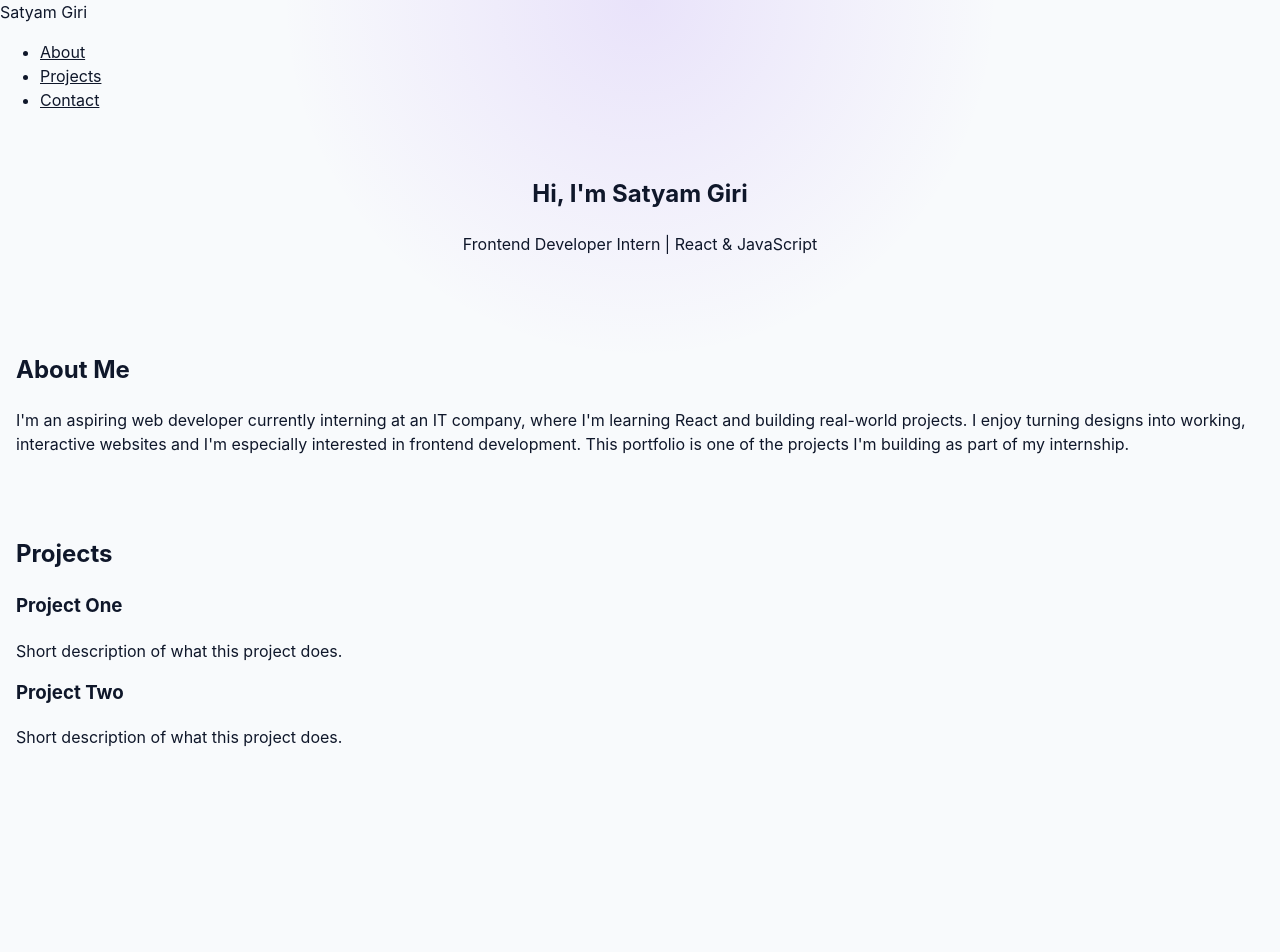
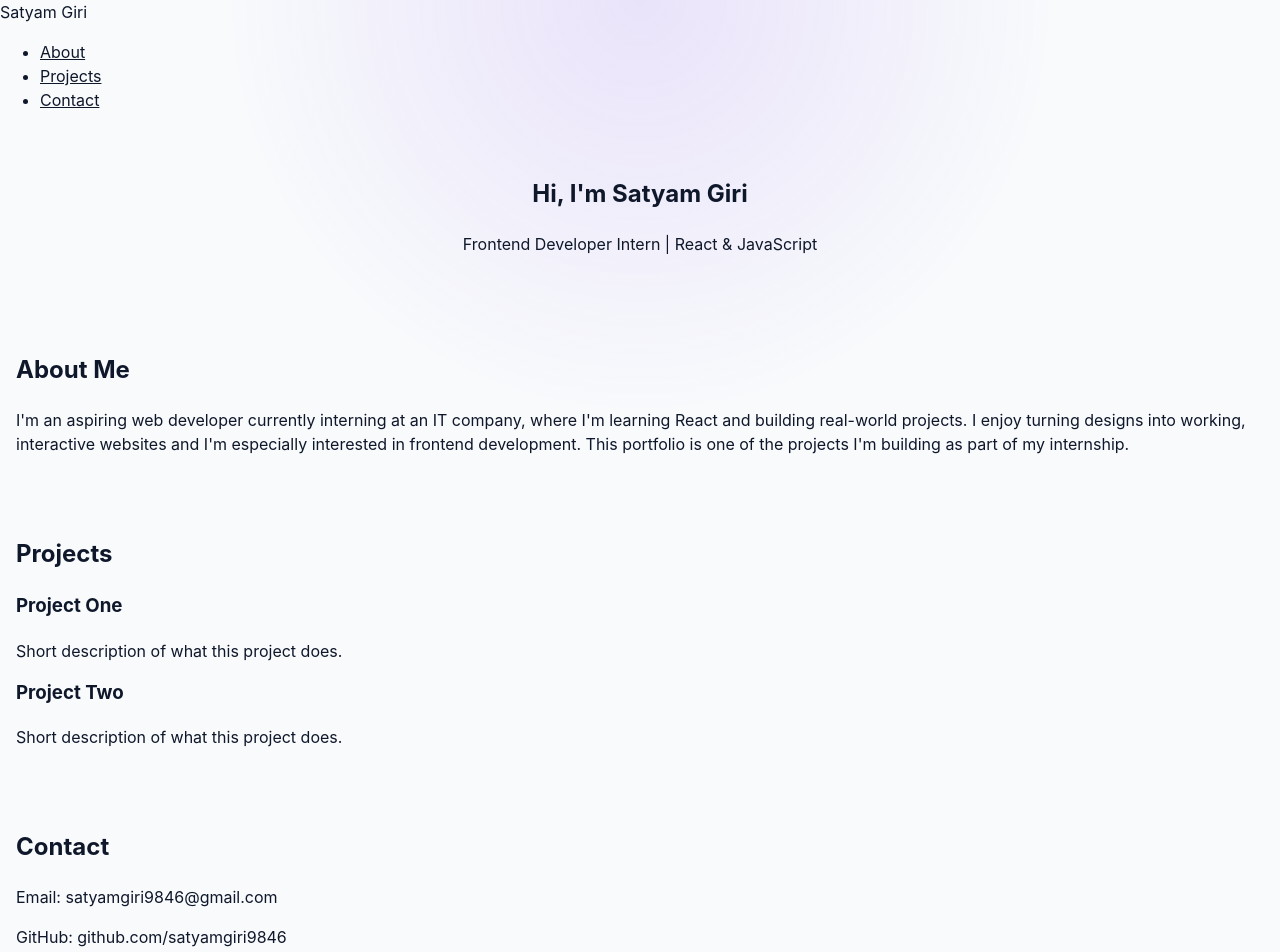
Before and after one commit to satyamgiri9846-cmyk/my-portfolio, a React (Vite) app: page / in a window 1280 px wide. Shown: the top 952 px of the page. Before the commit the page ends 800 px from the top, so only its background shows below. Built offline with nearby package versions, Linux system fonts and the light colour scheme.

Commit message:
Add contact section

```diff
--- a/src/App.jsx
+++ b/src/App.jsx
@@ -2,6 +2,7 @@ import Navbar from "./components/Navbar";
 import Hero from "./components/Hero";
 import About from "./components/About";
 import Projects from "./components/Projects";
+import Contact from "./components/Contact";
 
 function App() {
   return (
@@ -10,6 +11,7 @@ function App() {
       <Hero />
       <About />
       <Projects />
+      <Contact />
     </div>
   );
 }
--- /dev/null
+++ b/src/components/Contact.jsx
@@ -0,0 +1,11 @@
+function Contact() {
+  return (
+    <section style={{ padding: "2rem 1rem" }}>
+      <h2>Contact</h2>
+      <p>Email: satyamgiri9846@gmail.com</p>
+      <p>GitHub: github.com/satyamgiri9846</p>
+    </section>
+  );
+}
+
+export default Contact;
```
